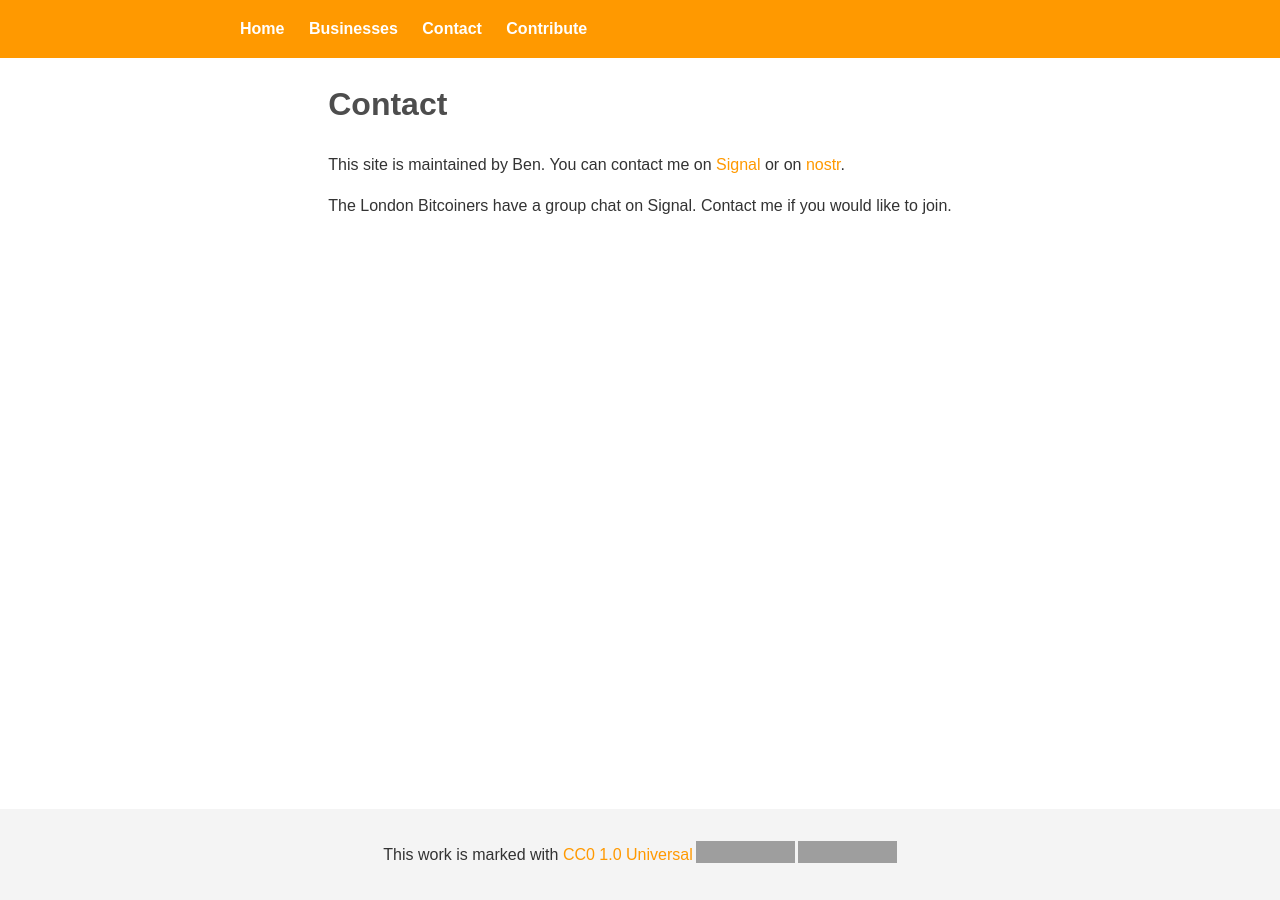
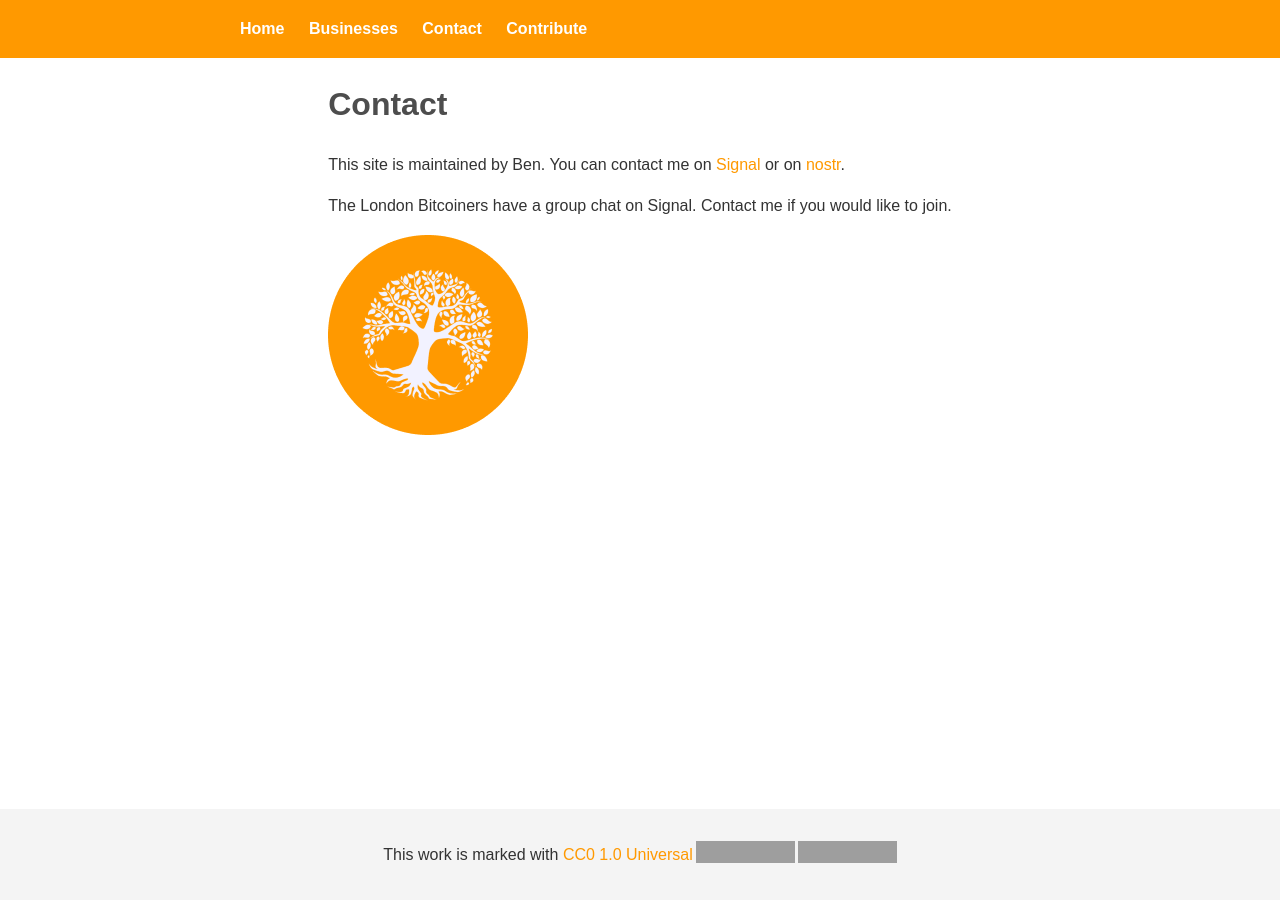
Before and after one commit to ldnbtc/ldnbtc.github.io, a Jekyll site: the page built from docs/contact.md, in a window 1280 px wide. Built offline with Jekyll 4.4.1, drawn with Linux system fonts in a browser that asks for light colours; grey boxes are pictures that could not be loaded.

Commit message:
add forest coin

```diff
--- a/docs/contact.md
+++ b/docs/contact.md
@@ -10,5 +10,8 @@ This site is maintained by Ben. You can contact me on [Signal][ben_signal] or on
 
 The London Bitcoiners have a group chat on Signal. Contact me if you would like to join.
 
+![Forest coin][forestcoin]
+
 [ben_signal]: https://signal.me/#eu/RNFtp2WLpAISNwxluN9tZI9R_DmX8DYuWrkfNaya0eKfSr2JwzpEPYe8JLaLuq-m
 [ben_nostr]: https://njump.me/npub16j6mdp0dt86yu77wssfv42lxka86tv05me3jwl5789ycnlmvqzasxlfjqz
+[forestcoin]: /assets/forestcoin_nods.png
```
